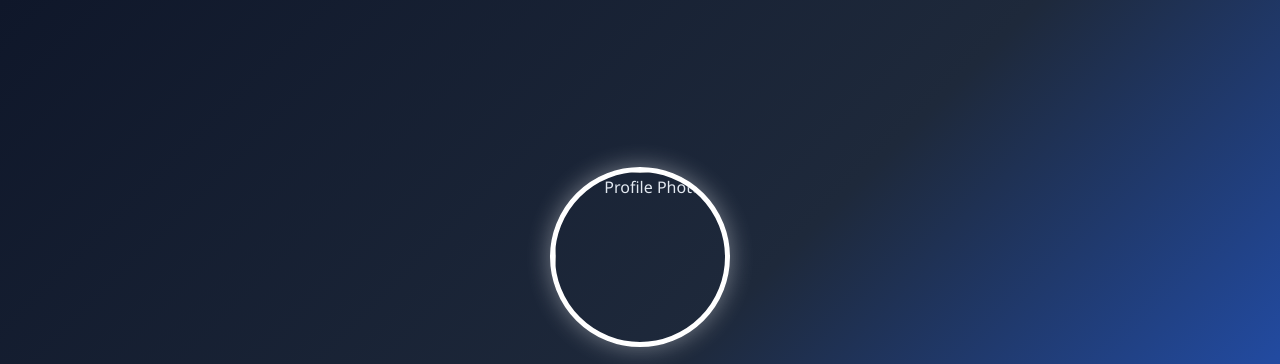
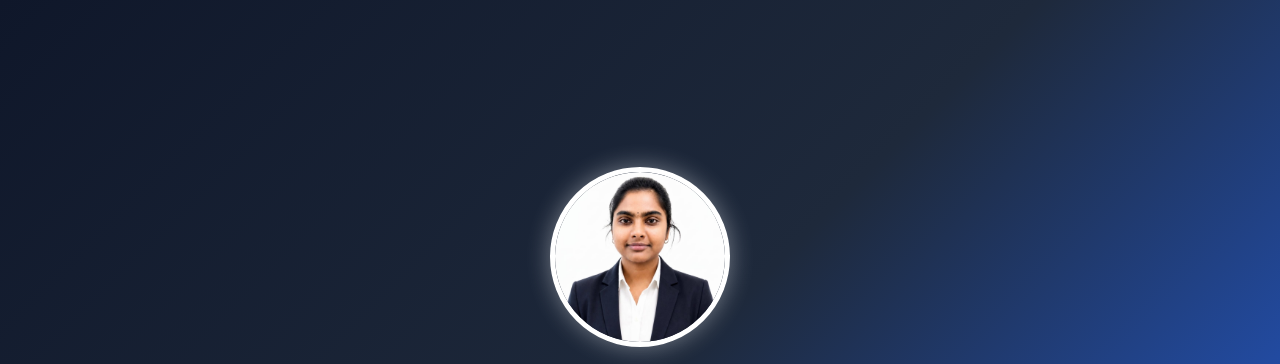
Before and after one commit to Yamini33333/Yamini33333.github.io, a plain HTML site: page index.html in a window 1280 px wide. Shown: the top 364 px of the page. Drawn offline with Linux system fonts and the light colour scheme.

Commit message:
Update index.html

```diff
--- a/index.html
+++ b/index.html
@@ -13,7 +13,7 @@
 <header>
     <div class="container">
 
-        <img src="profile.jpg" alt="Profile Photo" class="profile">
+        <img src="Profile.jpeg" alt="Profile Photo" class="profile">
 
         <h1>Burga Yamini Lakshmi</h1>
 
```
